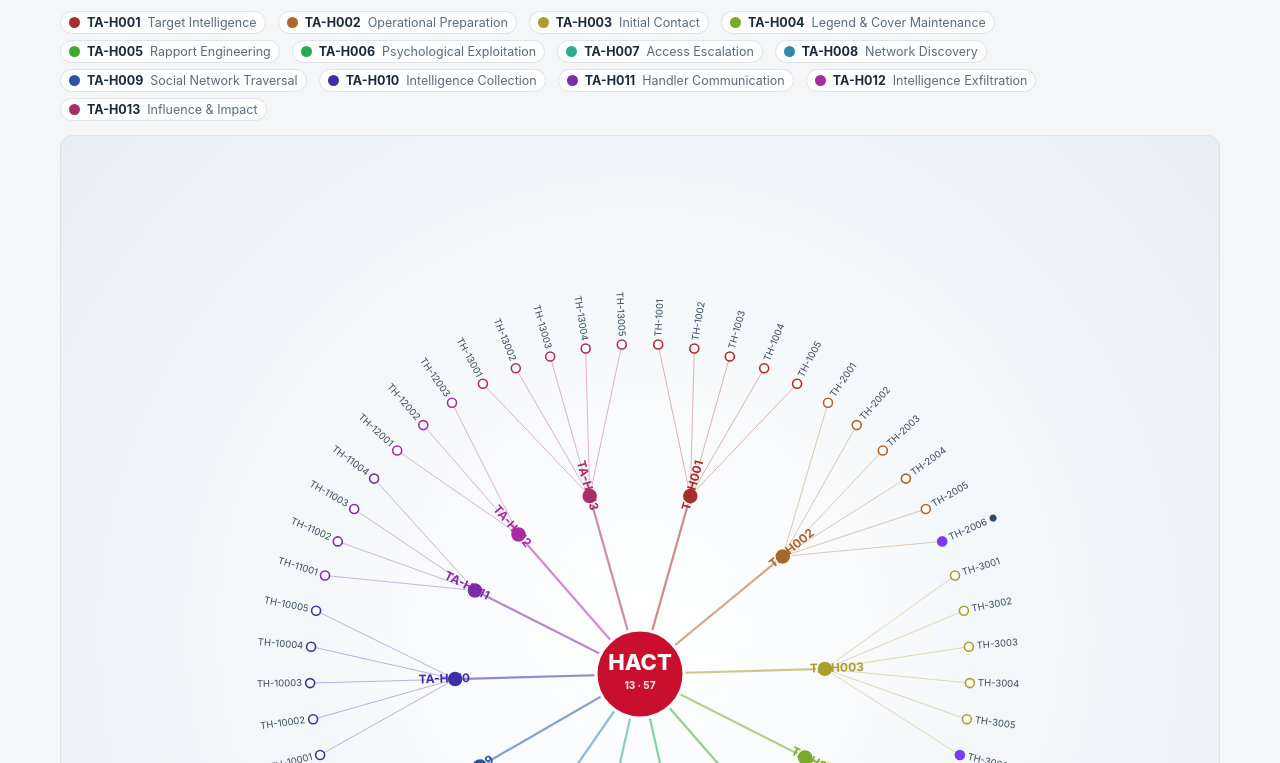
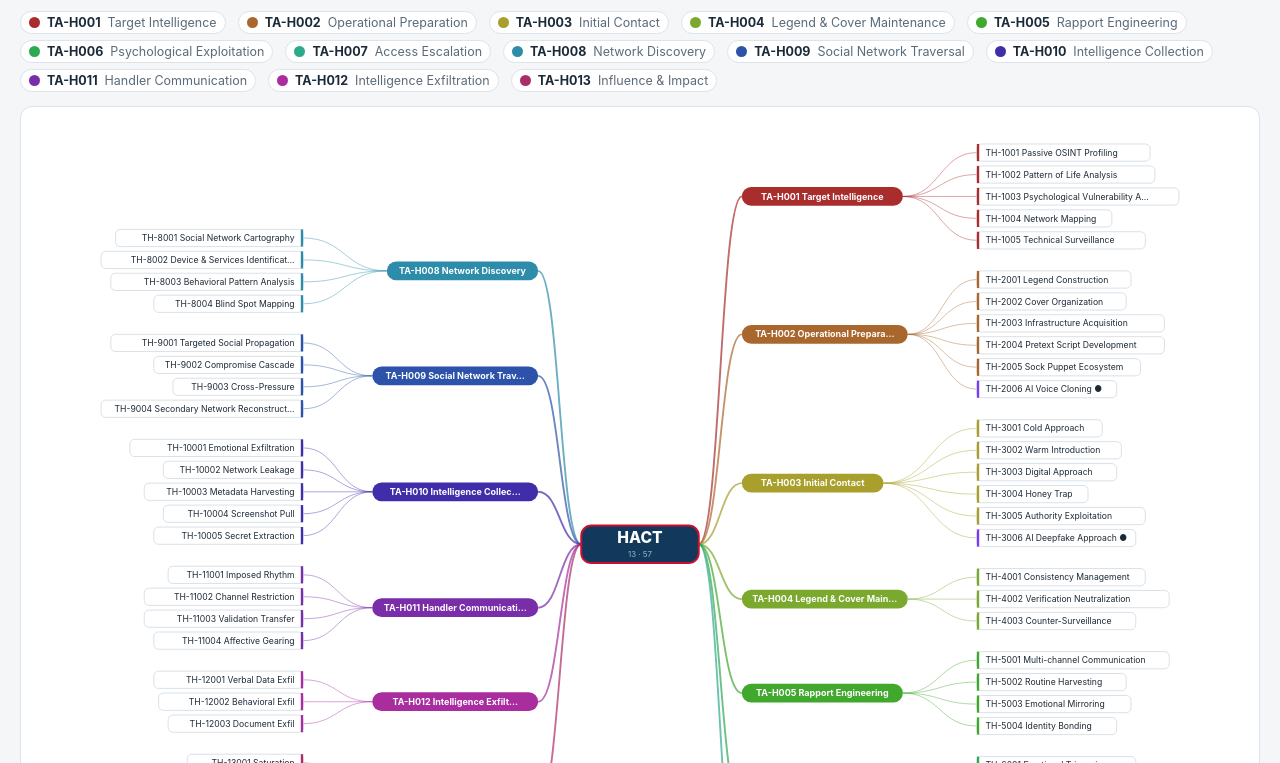
Before and after one commit to livre-OSINT/HACT, a plain HTML site: page mindmap.html in a window 1280 px wide. Shown: the part 151-914 px from the top of the page. Drawn offline with Linux system fonts and the light colour scheme.

Commit message:
Redesign mind map as horizontal balanced tree (WiseMapping/DIMA style)

```diff
--- a/mindmap.html
+++ b/mindmap.html
@@ -15,23 +15,21 @@
   header.top a{color:#cfe0ee;text-decoration:none;font-size:13.5px;font-weight:600;border:1px solid #2c5578;padding:6px 12px;border-radius:18px}
   header.top a:hover{background:#0a2135;color:#fff}
   header.top .hlinks{margin-left:auto;display:flex;gap:8px;flex-wrap:wrap;align-items:center}
-  main{max-width:1200px;margin:0 auto;padding:20px}
+  main{max-width:1400px;margin:0 auto;padding:20px}
   h1{font-size:20px;border-left:4px solid var(--accent);padding-left:10px;margin:6px 0}
-  p.note{color:var(--muted);font-size:14px;max-width:900px;margin:0 0 14px}
+  p.note{color:var(--muted);font-size:14px;max-width:1000px;margin:0 0 14px}
   .mm-legend{display:flex;flex-wrap:wrap;gap:6px 12px;margin:0 0 14px}
   .mm-legend .lg{display:inline-flex;align-items:center;gap:7px;font-size:12.5px;cursor:pointer;padding:3px 8px;border-radius:16px;border:1px solid var(--line);background:#fff}
   .mm-legend .lg:hover{background:var(--cell-hover)}
   .mm-legend .sw{width:11px;height:11px;border-radius:50%;flex:0 0 auto}
   .mm-legend .lg span{color:var(--muted)}
-  .mm-wrap{overflow:auto;border:1px solid var(--line);border-radius:12px;background:radial-gradient(circle at 50% 46%,#fff 0%,#eef3f7 70%,#e4ecf2 100%);padding:8px}
-  #mm-svg{min-width:900px}
-  #mm-svg svg{display:block;margin:0 auto;width:100%;height:auto;max-width:1060px}
-  .mm-node{cursor:pointer}
-  .mm-node:hover text{font-weight:700}
-  .mm-node:hover circle{stroke:var(--navy);stroke-width:2.5}
-  .mm-link{fill:none}
-  .mm-center-txt{fill:#fff;font-weight:800;text-anchor:middle}
-  .mm-tactic-lbl{font-weight:700}
+  .mm-wrap{overflow:auto;border:1px solid var(--line);border-radius:12px;background:#ffffff;padding:8px}
+  #mm-svg{min-width:1200px}
+  #mm-svg svg{display:block;margin:0 auto;width:100%;height:auto;max-width:1560px}
+  .mm-node text{transition:fill .12s}
+  .mm-node:hover .lf-txt{font-weight:700}
+  .mm-node:hover .lf-box{stroke:var(--navy);stroke-width:1.8}
+  .mm-node:hover .tn-box{filter:brightness(1.08)}
   .modal-back{position:fixed;inset:0;background:rgba(8,20,32,.55);display:none;z-index:100;padding:30px}
   .modal-back.open{display:flex;align-items:flex-start;justify-content:center}
   .modal{background:#fff;max-width:680px;width:100%;border-radius:12px;max-height:86vh;overflow:auto;box-shadow:0 20px 60px rgba(0,0,0,.4)}
@@ -69,7 +67,7 @@
 </header>
 <main>
   <h1>Framework mind map</h1>
-  <p class="note">The whole HACT framework at a glance: the central model branches into its 13 tactics, and each tactic branches into its techniques. Click any node — or a legend entry — to open its detail. Techniques are shown by ID; AI-augmented techniques are marked in purple.</p>
+  <p class="note">The framework as a branching map, in the WiseMapping style: HACT at the centre, its 13 tactics as branches spreading left and right, and each tactic's techniques as leaves. Click any node — a leaf, a tactic pill, or a legend entry — to open its detail. AI-augmented techniques are marked in purple.</p>
   <div class="mm-legend" id="mm-legend"></div>
   <div class="mm-wrap"><div id="mm-svg"></div></div>
 </main>
@@ -81,14 +79,16 @@
   "use strict";
   var $=function(s){return document.querySelector(s);};
   function esc(s){return String(s).replace(/[&<>"]/g,function(m){return({"&":"&amp;","<":"&lt;",">":"&gt;","\"":"&quot;"})[m];});}
+  function truncate(s,n){s=String(s);return s.length>n?s.slice(0,n-1)+"…":s;}
   function hue(i){return Math.round((i*360)/TACTICS.length);}
   function tacticColor(i){return "hsl("+hue(i)+",58%,42%)";}
-  function pol(cx,cy,r,deg){var a=deg*Math.PI/180;return[cx+r*Math.cos(a),cy+r*Math.sin(a)];}
+  var idxOf={};TACTICS.forEach(function(t,i){idxOf[t.id]=i;});
   var techByTactic={};
   TACTICS.forEach(function(t){t.techniques.forEach(function(th){techByTactic[th.id]={th:th,t:t};});});
   var aiById={};
   (typeof AI_THREATS!=="undefined"?AI_THREATS:[]).forEach(function(a){aiById[a.id]=a;});
 
+  // ---- modal ----
   var back=$("#modal-back"),modal=$("#modal");
   function open(h){modal.innerHTML=h;back.classList.add("open");modal.scrollTop=0;var c=modal.querySelector(".close");if(c)c.onclick=close;}
   function close(){back.classList.remove("open");}
@@ -121,40 +121,76 @@
     var lt=modal.querySelector("#toTactic");if(lt)lt.onclick=function(e){e.preventDefault();openTactic(t.id);};
   }
 
-  var tt=TACTICS.reduce(function(a,t){return a+t.techniques.length;},0);
-  var step=360/tt,cx=530,cy=530,R1=185,Rt=330,LBL=Rt+8,links=[],nodes=[],idx=0;
-  TACTICS.forEach(function(t,ti){
-    var color=tacticColor(ti);
-    var span=t.techniques.length*step,startDeg=idx*step-90,midDeg=startDeg+span/2;
-    var p=pol(cx,cy,R1,midDeg),tx=p[0],ty=p[1];
-    var m=pol(cx,cy,R1*0.55,midDeg);
-    links.push('<path class="mm-link" d="M'+cx+','+cy+' Q'+m[0].toFixed(1)+','+m[1].toFixed(1)+' '+tx.toFixed(1)+','+ty.toFixed(1)+'" stroke="'+color+'" stroke-width="2.2" opacity="0.55"/>');
-    var onLeftT=Math.cos(midDeg*Math.PI/180)<0,tl=pol(cx,cy,R1-15,midDeg);
-    var rotT=onLeftT?midDeg+180:midDeg,anchorT=onLeftT?"end":"start";
-    nodes.push('<g class="mm-node" data-tactic="'+t.id+'"><title>'+esc(t.id)+' — '+esc(t.name)+'</title>'+
-      '<circle cx="'+tx.toFixed(1)+'" cy="'+ty.toFixed(1)+'" r="8" fill="'+color+'" stroke="#fff" stroke-width="1.5"/>'+
-      '<text class="mm-tactic-lbl" x="'+tl[0].toFixed(1)+'" y="'+tl[1].toFixed(1)+'" font-size="12" fill="'+color+'" text-anchor="'+anchorT+'" dominant-baseline="middle" transform="rotate('+rotT.toFixed(1)+' '+tl[0].toFixed(1)+' '+tl[1].toFixed(1)+')">'+esc(t.id)+'</text></g>');
-    t.techniques.forEach(function(th,j){
-      var aDeg=(idx+j+0.5)*step-90,e=pol(cx,cy,Rt,aDeg),ex=e[0],ey=e[1];
-      links.push('<path class="mm-link" d="M'+tx.toFixed(1)+','+ty.toFixed(1)+' Q'+((tx+ex)/2).toFixed(1)+','+((ty+ey)/2).toFixed(1)+' '+ex.toFixed(1)+','+ey.toFixed(1)+'" stroke="'+color+'" stroke-width="1" opacity="0.35"/>');
-      var onLeft=Math.cos(aDeg*Math.PI/180)<0,l=pol(cx,cy,LBL,aDeg);
-      var rot=onLeft?aDeg+180:aDeg,anchor=onLeft?"end":"start";
-      var fill=th.ai?"#7a3cf0":"#fff",stroke=th.ai?"#7a3cf0":color;
-      nodes.push('<g class="mm-node" data-tech="'+th.id+'"><title>'+esc(th.id)+' — '+esc(th.name)+(th.ai?" (AI)":"")+'</title>'+
-        '<circle cx="'+ex.toFixed(1)+'" cy="'+ey.toFixed(1)+'" r="4.5" fill="'+fill+'" stroke="'+stroke+'" stroke-width="1.6"/>'+
-        '<text x="'+l[0].toFixed(1)+'" y="'+l[1].toFixed(1)+'" font-size="9.5" fill="#33475a" text-anchor="'+anchor+'" dominant-baseline="middle" transform="rotate('+rot.toFixed(1)+' '+l[0].toFixed(1)+' '+l[1].toFixed(1)+')">'+esc(th.id)+(th.ai?" ●":"")+'</text></g>');
+  // ---- horizontal balanced-tree layout (WiseMapping / DIMA style) ----
+  var leafH=28, tacticGap=22, marginTop=34, marginBottom=34;
+  var W=1560, cx=780, cNodeW=150, cNodeH=48;
+  var rightIdx=[0,1,2,3,4,5,6], leftIdx=[7,8,9,10,11,12];
+
+  function layoutSide(idxs){
+    var y=marginTop, items=[];
+    idxs.forEach(function(k){
+      var t=TACTICS[k]; if(!t) return;
+      var n=t.techniques.length||1;
+      var blockH=n*leafH;
+      var leaves=t.techniques.map(function(th,i){return {th:th,y:y+i*leafH+leafH/2};});
+      items.push({t:t,k:k,cy:y+blockH/2,leaves:leaves});
+      y+=blockH+tacticGap;
     });
-    idx+=t.techniques.length;
-  });
-  var center='<g class="mm-node"><circle cx="'+cx+'" cy="'+cy+'" r="44" fill="#c8102e" stroke="#fff" stroke-width="3"/>'+
-    '<text class="mm-center-txt" x="'+cx+'" y="'+(cy-4)+'" font-size="22">HACT</text>'+
-    '<text class="mm-center-txt" x="'+cx+'" y="'+(cy+15)+'" font-size="10" opacity="0.85">13 · 57</text></g>';
-  $("#mm-svg").innerHTML='<svg viewBox="0 0 1060 1060" xmlns="http://www.w3.org/2000/svg" role="img" aria-label="HACT radial mind map">'+links.join("")+center+nodes.join("")+'</svg>';
+    return {items:items,height:y-tacticGap+marginBottom};
+  }
+  var R=layoutSide(rightIdx), L=layoutSide(leftIdx);
+  var H=Math.max(R.height,L.height,cNodeH+marginTop+marginBottom);
+  var centerY=H/2, offR=(H-R.height)/2, offL=(H-L.height)/2;
+  function measure(label){return Math.min(258,26+label.length*6.1);}
+
+  var connectors=[], nodes=[];
+  function drawSide(side,off,dir){
+    side.items.forEach(function(it){
+      var color=tacticColor(it.k), ty=it.cy+off;
+      var tLabel=it.t.id+"  "+truncate(it.t.name,20);
+      var tnW=Math.min(240,32+tLabel.length*6.2), tnH=24, tnTop=ty-tnH/2;
+      var tnX = dir>0 ? cx+130 : cx-130-tnW;
+      var sX = dir>0 ? cx+cNodeW/2 : cx-cNodeW/2;
+      var eX = dir>0 ? tnX : tnX+tnW;
+      var dx=eX-sX;
+      connectors.push('<path d="M'+sX+','+centerY+' C'+(sX+dx*0.5).toFixed(1)+','+centerY+' '+(eX-dx*0.5).toFixed(1)+','+ty.toFixed(1)+' '+eX+','+ty.toFixed(1)+'" fill="none" stroke="'+color+'" stroke-width="2.4" opacity="0.7"/>');
+      nodes.push('<g class="mm-node" data-tactic="'+it.t.id+'"><title>'+esc(it.t.id)+' — '+esc(it.t.name)+'</title>'+
+        '<rect class="tn-box" x="'+tnX+'" y="'+tnTop+'" width="'+tnW+'" height="'+tnH+'" rx="12" fill="'+color+'"/>'+
+        '<text x="'+(tnX+tnW/2)+'" y="'+(ty+4).toFixed(1)+'" text-anchor="middle" font-size="11.5" font-weight="700" fill="#fff">'+esc(tLabel)+'</text></g>');
+      var leafEdgeX = dir>0 ? cx+430 : cx-430;
+      it.leaves.forEach(function(lf){
+        var ly=lf.y+off, th=lf.th;
+        var label=th.id+"  "+truncate(th.name,30);
+        var w=measure(label), h=22, boxX = dir>0 ? leafEdgeX : leafEdgeX-w;
+        var accent = th.ai ? "#7a3cf0" : color;
+        var cs = dir>0 ? tnX+tnW : tnX;
+        var ce = dir>0 ? boxX : boxX+w;
+        var ddx=ce-cs;
+        connectors.push('<path d="M'+cs+','+ty.toFixed(1)+' C'+(cs+ddx*0.5).toFixed(1)+','+ty.toFixed(1)+' '+(ce-ddx*0.5).toFixed(1)+','+ly.toFixed(1)+' '+ce+','+ly.toFixed(1)+'" fill="none" stroke="'+color+'" stroke-width="1.2" opacity="0.45"/>');
+        nodes.push('<g class="mm-node" data-tech="'+th.id+'"><title>'+esc(th.id)+' — '+esc(th.name)+(th.ai?" (AI)":"")+'</title>'+
+          '<rect class="lf-box" x="'+boxX.toFixed(1)+'" y="'+(ly-h/2).toFixed(1)+'" width="'+w.toFixed(1)+'" height="'+h+'" rx="6" fill="#ffffff" stroke="#cfd9e2" stroke-width="1"/>'+
+          '<rect x="'+(dir>0?boxX:boxX+w-3).toFixed(1)+'" y="'+(ly-h/2).toFixed(1)+'" width="3" height="'+h+'" fill="'+accent+'"/>'+
+          '<text class="lf-txt" x="'+(dir>0?boxX+11:boxX+w-11).toFixed(1)+'" y="'+(ly+4).toFixed(1)+'" text-anchor="'+(dir>0?"start":"end")+'" font-size="11" fill="#1b2a38">'+esc(label)+(th.ai?" ●":"")+'</text></g>');
+      });
+    });
+  }
+  drawSide(R,offR,1);
+  drawSide(L,offL,-1);
+  var cnTop=centerY-cNodeH/2;
+  nodes.push('<g><rect x="'+(cx-cNodeW/2)+'" y="'+cnTop.toFixed(1)+'" width="'+cNodeW+'" height="'+cNodeH+'" rx="13" fill="#12395b" stroke="#c8102e" stroke-width="2.5"/>'+
+    '<text x="'+cx+'" y="'+(centerY-1).toFixed(1)+'" text-anchor="middle" font-size="20" font-weight="800" fill="#fff">HACT</text>'+
+    '<text x="'+cx+'" y="'+(centerY+16).toFixed(1)+'" text-anchor="middle" font-size="10" fill="#9db6cc">13 · 57</text></g>');
+
+  $("#mm-svg").innerHTML='<svg viewBox="0 0 '+W+' '+Math.ceil(H)+'" xmlns="http://www.w3.org/2000/svg" role="img" aria-label="HACT framework mind map">'+connectors.join("")+nodes.join("")+'</svg>';
   $("#mm-svg").addEventListener("click",function(e){
     var g=e.target.closest("[data-tech],[data-tactic]");if(!g)return;
     if(g.getAttribute("data-tech"))openTechnique(g.getAttribute("data-tech"));
     else if(g.getAttribute("data-tactic"))openTactic(g.getAttribute("data-tactic"));
   });
+  $("#mm-svg").style.cursor="default";
+  $("#mm-svg").querySelectorAll("[data-tech],[data-tactic]").forEach(function(g){g.style.cursor="pointer";});
+
+  // ---- legend ----
   var lg=$("#mm-legend");
   TACTICS.forEach(function(t,ti){
     var d=document.createElement("div");d.className="lg";
```
